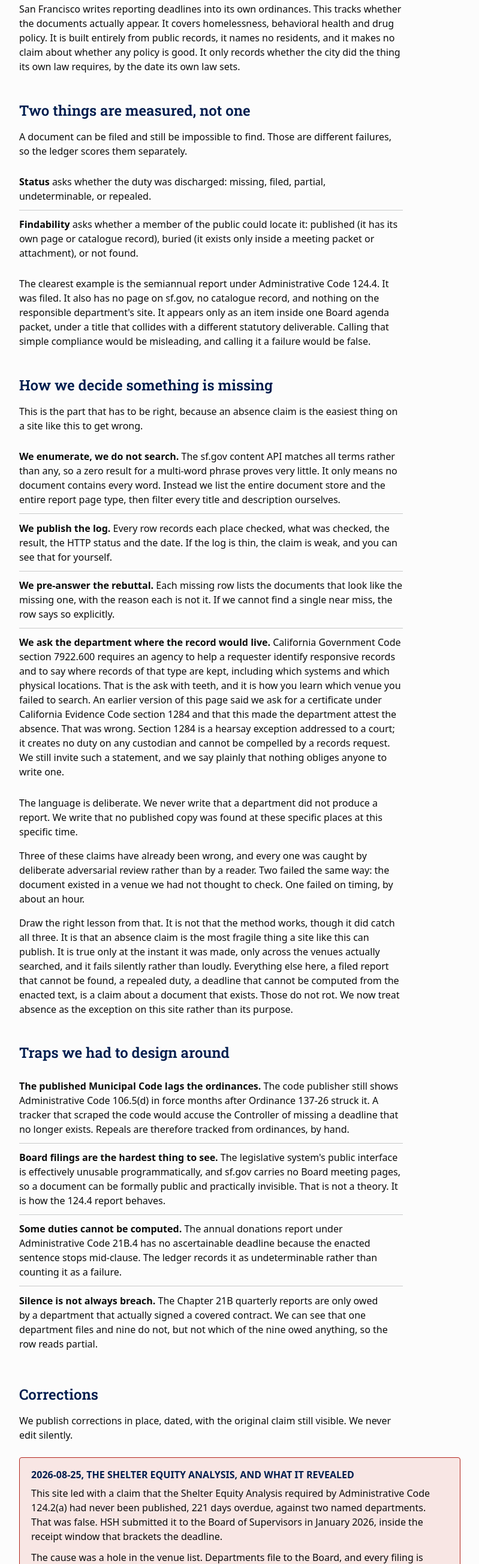
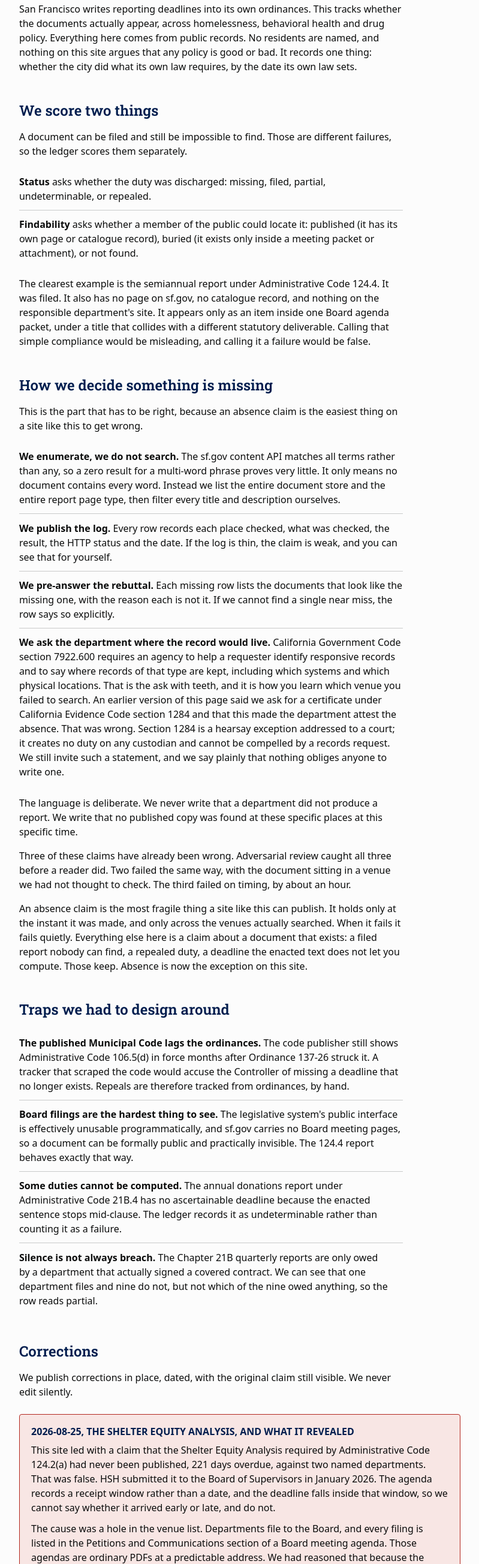
Before and after one commit to ricardodreyes/sf-equity-tracker, a website built with Vite: page site/methodology.html in a window 1280 px wide. Shown: the part 192-2800 px from the top of the page at 60% size, without its empty margins (83-882 px from the left). Built offline with nearby package versions, Linux system fonts and the light colour scheme; a web font is replaced by a local one.

Commit message:
Unslop the site copy, and withdraw a claim it could not support
The prose pass found two fatal patterns, the negate-then-correct construction
that is the most reliable tell of machine writing. "It is not that the method
works. It is that an absence claim is fragile" and "That is not a theory. It is
how the 124.4 report behaves." Both now just say the positive thing. Also cut
passive voice where we are the actor, broke the metronome rhythm in the opening
paragraph, and dropped a forced rule of three.

The pass also caught something worse than style. The site said HSH filed the
Shelter Equity Analysis "six days late". That number came from the end of a two
week receipt window, and the deadline falls inside the window, so the filing may
well have been early. Unsupported precision against a named department is the
class of error this whole ledger exists to avoid, so the row now records the
window, timeliness reads "timing unknown", and neither page claims late.

Left alone deliberately: the en dash no-data glyph in table cells, which sits
inside a role="img" span with an aria-label, and the site's institutional
register. Ricardo's personal voice would undercut a public record, and the
voice guide says to apply it with judgment.

verify.mjs 188/188 on preview and production.

```diff
--- a/site/methodology.html
+++ b/site/methodology.html
@@ -26,12 +26,12 @@
   <main class="page">
     <h2>What this site is</h2>
     <p>San Francisco writes reporting deadlines into its own ordinances. This tracks whether the
-      documents actually appear. It covers homelessness, behavioral health and drug policy. It is
-      built entirely from public records, it names no residents, and it makes no claim about whether
-      any policy is good. It only records whether the city did the thing its own law requires, by the
-      date its own law sets.</p>
+      documents actually appear, across homelessness, behavioral health and drug policy. Everything
+      here comes from public records. No residents are named, and nothing on this site argues that
+      any policy is good or bad. It records one thing: whether the city did what its own law
+      requires, by the date its own law sets.</p>
 
-    <h2>Two things are measured, not one</h2>
+    <h2>We score two things</h2>
     <p>A document can be filed and still be impossible to find. Those are different failures, so the
       ledger scores them separately.</p>
     <ul>
@@ -73,16 +73,14 @@
     </ol>
     <p>The language is deliberate. We never write that a department did not produce a report. We
       write that no published copy was found at these specific places at this specific time.</p>
-    <p>Three of these claims have already been wrong, and every one was caught by deliberate
-      adversarial review rather than by a reader. Two failed the same way: the document existed in a
-      venue we had not thought to check. One failed on timing, by about an hour.</p>
-    <p>Draw the right lesson from that. It is not that the method works, though it did catch all
-      three. It is that an absence claim is the most fragile thing a site like this can publish. It
-      is true only at the instant it was made, only across the venues actually searched, and it fails
-      silently rather than loudly. Everything else here, a filed report that cannot be found, a
-      repealed duty, a deadline that cannot be computed from the enacted text, is a claim about a
-      document that exists. Those do not rot. We now treat absence as the exception on this site
-      rather than its purpose.</p>
+    <p>Three of these claims have already been wrong. Adversarial review caught all three before a
+      reader did. Two failed the same way, with the document sitting in a venue we had not thought to
+      check. The third failed on timing, by about an hour.</p>
+    <p>An absence claim is the most fragile thing a site like this can publish. It holds only at the
+      instant it was made, and only across the venues actually searched. When it fails it fails
+      quietly. Everything else here is a claim about a document that exists: a filed report nobody
+      can find, a repealed duty, a deadline the enacted text does not let you compute. Those keep.
+      Absence is now the exception on this site.</p>
 
     <h2>Traps we had to design around</h2>
     <ul>
@@ -92,8 +90,8 @@
         longer exists. Repeals are therefore tracked from ordinances, by hand.</li>
       <li><strong>Board filings are the hardest thing to see.</strong> The legislative system's
         public interface is effectively unusable programmatically, and sf.gov carries no Board
-        meeting pages, so a document can be formally public and practically invisible. That is not a
-        theory. It is how the 124.4 report behaves.</li>
+        meeting pages, so a document can be formally public and practically invisible. The 124.4
+        report behaves exactly that way.</li>
       <li><strong>Some duties cannot be computed.</strong> The annual donations report under
         Administrative Code 21B.4 has no ascertainable deadline because the enacted sentence stops
         mid-clause. The ledger records it as undeterminable rather than counting it as a failure.</li>
@@ -109,8 +107,9 @@
       <h3>2026-08-25, the Shelter Equity Analysis, and what it revealed</h3>
       <p>This site led with a claim that the Shelter Equity Analysis required by Administrative Code
         124.2(a) had never been published, 221 days overdue, against two named departments. That was
-        false. HSH submitted it to the Board of Supervisors in January 2026, inside the receipt window
-        that brackets the deadline.</p>
+        false. HSH submitted it to the Board of Supervisors in January 2026. The agenda records a
+        receipt window rather than a date, and the deadline falls inside that window, so we cannot
+        say whether it arrived early or late, and do not.</p>
       <p>The cause was a hole in the venue list. Departments file to the Board, and every filing is
         listed in the Petitions and Communications section of a Board meeting agenda. Those agendas
         are ordinary PDFs at a predictable address. We had reasoned that because the Board's
@@ -141,9 +140,9 @@
       <p>An earlier draft of this project listed the Administrative Code 124.4 semiannual report as
         missing. That was wrong. Two independent adversarial checks located it in the Board of
         Supervisors agenda for July 28 2026, and it was then confirmed by hand in the agenda PDF. The
-        row now reads filed, late, and buried. The error is recorded here on purpose, because it is
-        exactly the failure this site's method exists to prevent, and it was caught by the method
-        rather than by a reader.</p>
+        row now reads filed, late, and buried. We record the error here on purpose. It is the exact
+        failure this site's method exists to prevent, and the method caught it before a reader
+        did.</p>
     </div>
     <p>If you can show that anything listed as missing does exist, that is the correction we most
       want. We will publish it as prominently as the claim it corrects.</p>
@@ -161,10 +160,10 @@
 
     <h2>Sources</h2>
     <p>Every obligation cites the ordinance that creates it, and every deadline shows how it was
-      derived. Primary sources are the San Francisco Municipal Code, ordinance PDFs published by the
+      derived. The primary sources are the San Francisco Municipal Code, ordinance PDFs from the
       Clerk of the Board, the sf.gov content API, department websites, commission agenda archives,
-      and the California Penal Code for Civil Grand Jury response clocks. Full research notes,
-      including the dead ends, are kept in the project repository.</p>
+      and the California Penal Code for the Civil Grand Jury response clocks. The project repository
+      holds the full research notes, dead ends included.</p>
 
     <div class="footnote">This site is independent and is not affiliated with the City and County of
       San Francisco.</div>
--- a/site/src/common.js
+++ b/site/src/common.js
@@ -33,6 +33,11 @@ export function daysSince(iso) {
 
 export function timeliness(row) {
   if (!row.due) return row.status === "repealed" ? "repealed" : "no deadline";
+  // Some filings are recorded as a receipt window rather than a date. When the deadline
+  // falls inside that window the filing may have been early or late, and the public record
+  // cannot say which, so neither do we.
+  const w = row.filed_window;
+  if (w && w.from <= row.due && row.due <= w.to) return "timing unknown";
   // ISO dates compare correctly as strings, which keeps this readable
   if (row.filed_on) return row.filed_on <= row.due ? "on time" : "late";
   return daysSince(row.due) > 0 ? "overdue" : "not yet due";
@@ -40,6 +45,7 @@ export function timeliness(row) {
 
 /** Days between filing and deadline. Positive means it arrived late. */
 export function daysLate(row) {
+  if (row.filed_window) return 0;
   if (!row.due || !row.filed_on) return 0;
   return Math.max(0, daysBetween(row.due, row.filed_on));
 }
```
Also changed, not shown: data/manual/obligations.json (+6 -1 lines), site/evidence.html (+3 -3 lines), site/public/data/obligations.json (+6 -1 lines).
